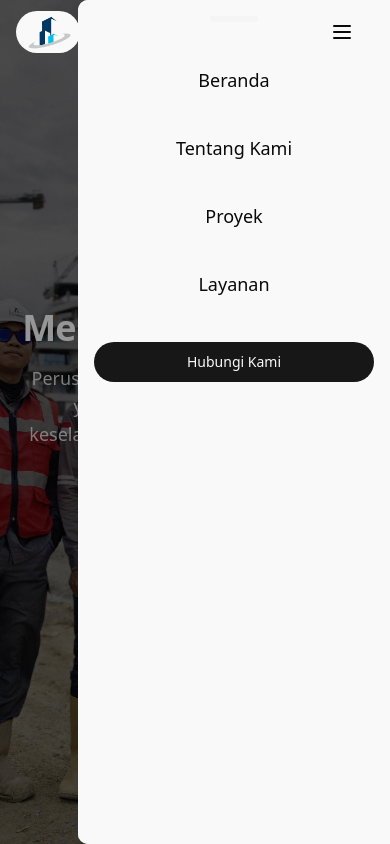
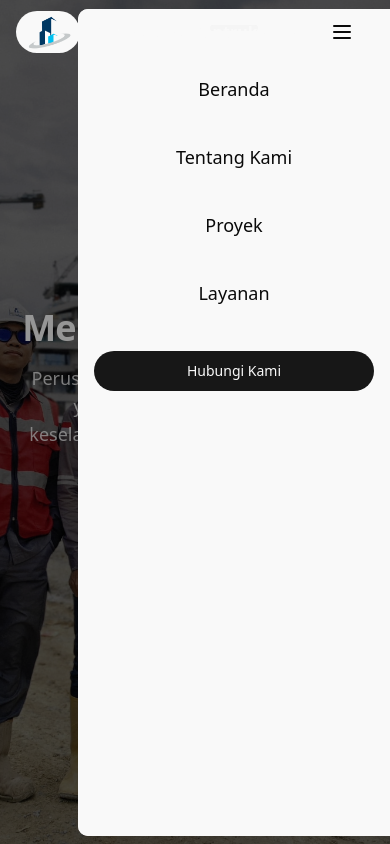
Before and after one commit to NazwanSM/Website_Compro_KartikaJaya, a Next.js app: page / in a window 390 px wide. Both pictures are taken after a click on the button 342 px from the left and 32 px from the top of the page. Shown: the top 844 px of the page. Built offline with nearby package versions, Linux system fonts and the light colour scheme.

Commit message:
fix: slight adjusment on navbar mobile

```diff
--- a/src/components/common/Navbar.tsx
+++ b/src/components/common/Navbar.tsx
@@ -90,7 +90,7 @@ export function Navbar() {
                             </Drawer.Trigger>
                             <Drawer.Portal>
                                 <Drawer.Overlay className="fixed inset-0 bg-black/40" />
-                                <Drawer.Content className="fixed bottom-0 right-0 mt-24 flex h-[100%] w-[80%] flex-col rounded-l-lg bg-base-white">
+                                <Drawer.Content className="fixed bottom-2 right-0 mt-24 flex h-[98%] w-[80%] flex-col rounded-l-lg bg-base-white">
                                     <div className="flex-1 rounded-l-lg bg-base-white p-4">
                                         <div className="mx-auto mb-8 h-1.5 w-12 flex-shrink-0 rounded-full bg-muted" />
                                         <nav className="flex flex-col items-center gap-4">
```
